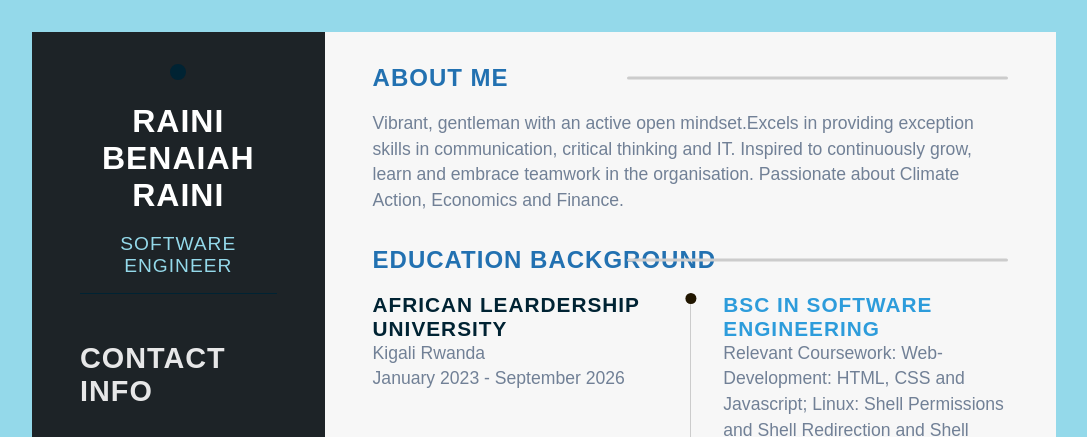
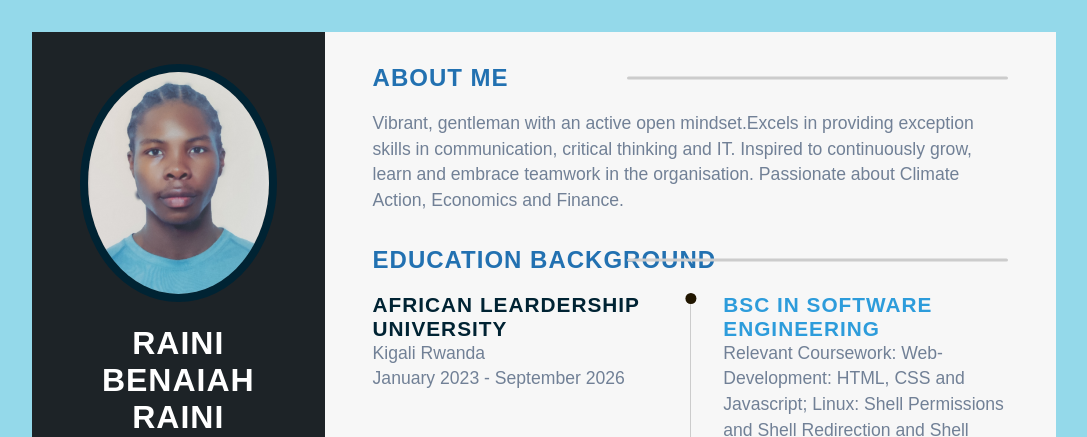
Before and after one commit to RainiBenaiah/my_resume, a plain HTML site: page index.html in a window 1280 px wide. Shown: the top 437 px of the page, without its empty margins (96-1183 px from the left). Drawn offline with Linux system fonts and the light colour scheme.

Commit message:
Update index.html

```diff
--- a/index.html
+++ b/index.html
@@ -16,7 +16,7 @@
             <div class="left-content">
                 <div class="profile">
                     <div class="image">
-                        <img src="/avatar.jpg" alt="">
+                        <img src="/bena.jpg" alt="">
                     </div>
                     <h2 class="name">RAINI BENAIAH RAINI</h2>
                     <p class="career">Software Engineer</p>
```
